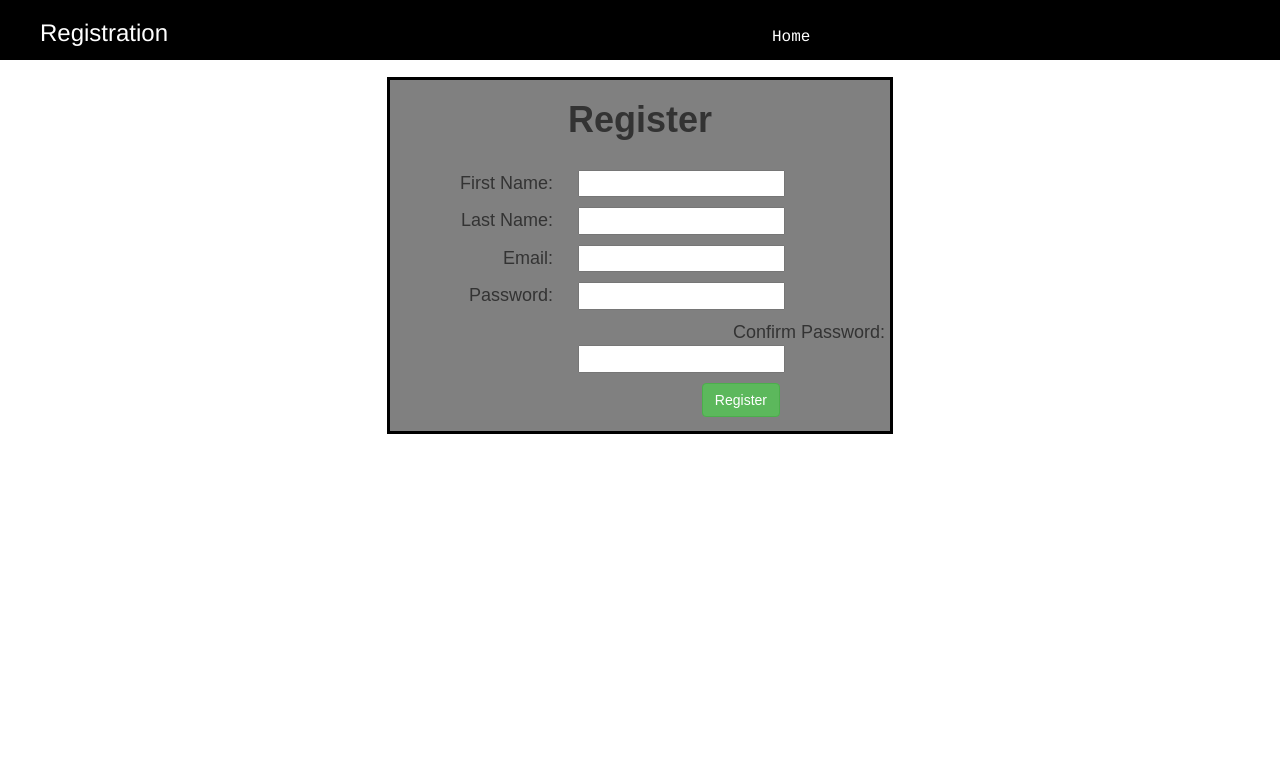
After one commit to AnEstrella/exotic-pets, a CodeIgniter app: page /index in a window 1280 px wide. The commit adds this page. Shown: the top 774 px of the page. Run offline with CodeIgniter, Linux system fonts and the light colour scheme.

Commit message:
Added routes and register page

```diff
--- a/application/config/routes.php
+++ b/application/config/routes.php
@@ -39,6 +39,8 @@
 */
 
 $route['default_controller'] = "process";
+$route['register'] = "/process/register";
+$route['index'] = '/process/index';
 $route['404_override'] = '';
 
 
--- a/application/controllers/process.php
+++ b/application/controllers/process.php
@@ -4,7 +4,38 @@ class Process extends CI_Controller {
 
 	public function index()
 	{
-		$this->load->view('dashboard_products');
+		$this->load->view('register_view');
+	}
+	public function register()
+	{
+		$this->load->library("form_validation");
+		$this->form_validation->set_rules("email", "Email Address", 'trim|required|is_unique[customers.email]|valid_email');
+		$this->form_validation->set_rules("first_name", "First Name", 'trim|required');
+		$this->form_validation->set_rules("last_name", "Last Name", 'trim|required');
+		$this->form_validation->set_rules("password", "Password", 'trim|required|min_length[8]|matches[confirm_password]|md5');
+		$this->form_validation->set_rules("confirm_password", "Confirm Password", 'required');
+
+		if($this->form_validation->run() == FALSE)
+		{
+			$this->view_data['errors'] = validation_errors();
+			$this->session->set_flashdata("registration_error", validation_errors());
+			redirect('/');
+		}
+		else
+		{
+			$this->load->model("customer");
+			$student_details = array(
+			"first_name" => $this->input->post('first_name'),
+			"last_name" => $this->input->post('last_name'),
+			"email" => $this->input->post('email'),
+			"password" => $this->input->post('password'),
+			"confirm_password" => $this->input->post('confirm_password')
+			);
+			$add_student = $this->student_model->add_student($student_details);
+				if($add_student === TRUE)
+					redirect('/');
+		}
+
 	}
 }
 
--- /dev/null
+++ b/application/views/register_view.php
@@ -0,0 +1,37 @@
+<html>
+<head>
+	<title></title>
+	<link rel="stylesheet" type='text/css'href='/assets/css/bootstrap.css'>
+	<link rel="stylesheet" type="text/css" href="/assets/css/style.css">
+</head>
+<body>
+	<nav class='navbar-default' id='register_navbar' role='navigation'>
+		<div class='container-fluid'>
+			<div class='navbar-header'>
+				<h3>Registration</h3>
+				<a id='home_button' href='/index'>Home</a>
+			</div>
+		</div>
+	</nav>
+	<div class='container 2'>
+		<div class='row 2'>
+			<div class='col-lg-' id='register_container'>
+				<form action='<?php echo base_url('/register');?>' method='post'>
+					<h1>Register </h1>
+					<ul>
+						<li>First Name: <input type='text' name='first_name'></li>
+						<li>Last Name: <input type='text' name='last_name'></li>
+						<li>Email: <input type='text' name='email'></li>
+						<li>Password: <input type='password' name='password'></li>
+						<li>Confirm Password: <input type='password' name='confirm_password'></li>
+					<input type='submit' value='Register' class='btn btn-success' id='register_button'>
+					</ul>
+				</form>
+			</div>
+		</div>
+	</div>
+	<div id='error_box'>
+		<?php echo $this->session->flashdata("registration_error"); ?>
+	</div>
+</body>
+</html>
--- a/assets/css/style.css
+++ b/assets/css/style.css
@@ -124,3 +124,83 @@
 	padding: 10px;
 	padding-right: 10px;
 }
+#register_navbar
+{
+background-color: black;
+}
+.container
+{
+	text-align: left;
+	background-color: grey;
+	margin-top: 20px;
+	width: 500px;
+	padding-bottom: 15px;
+	font-family: sans-serif;
+	padding: 0px;
+	outline: solid black;
+}
+.container h3
+{
+	display: inline-block;
+	margin-left: 100px;
+	margin:0px;
+	margin-left: 100px;
+}
+#email
+{
+	margin-left: 69px;
+	margin-top: 15px;
+}
+#password
+{
+	margin-left: 20px;
+}
+h1
+{
+	text-align: center;
+	font-weight: bold;
+	padding-bottom: 20px;
+}
+#login_button
+{
+	margin-left: 315px;
+}
+ul
+{
+	list-style-type: none;
+	font-size: 18px;
+	font-family: sans-serif;
+	text-align: right;
+}
+#error_box
+{
+	background-color: red;
+	color: white;
+	text-align: center;
+	font-size: 18px;
+	width: 400px;
+	margin-left: 310px;
+	border-radius: 15px;
+	margin-top: 25px;
+}
+ul li
+{
+	margin: 10px;
+	margin-right: 20px;
+}
+ul li input
+{
+	font-size: 15px;
+	margin-left:20px;
+	margin-right: 100px;
+}
+
+#register_button
+{
+	margin-right: 125px;
+}
+#home_button
+{
+	margin-left: 600px;
+	font-family: courier;
+}
```
Also changed, not shown: application/models/customers.php (added, +20 -0 lines), application/models/customer.php (added).
